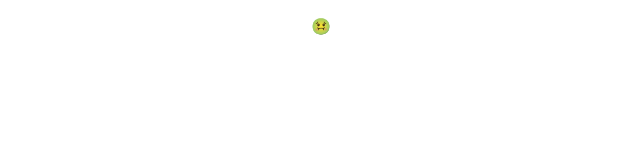
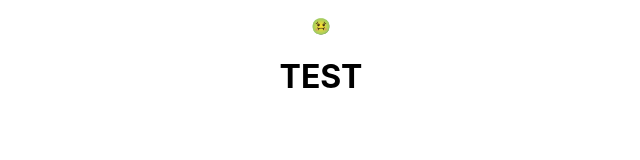
Before and after one commit to EvgeniyHalimon/Password-Generator, a React (Create React App) app: page / in a window 1280 px wide. Shown: the top 160 px of the page, without its empty margins (319-959 px from the left). Built offline with nearby package versions, Linux system fonts and the light colour scheme.

Commit message:
GM-1: added auto addition of numbers

```diff
--- a/src/App.tsx
+++ b/src/App.tsx
@@ -1,9 +1,11 @@
 import './App.scss';
+import { PasswordGenerator } from './components/PasswordGenerator';
 
 function App() {
   return (
     <div className="App">
       <p>&#129314;</p>
+      <PasswordGenerator/>
     </div>
   );
 }
--- /dev/null
+++ b/src/components/PasswordGenerator/PasswordGenerator.tsx
@@ -0,0 +1,9 @@
+const PasswordGenerator = () => {
+    const numbers = Array.from(Array(10)).fill(0).map((num:number, i:number) => num + i)
+    console.log(numbers, 'NUMBERS')
+    return(
+        <h1>TEST</h1>
+    )
+}
+
+export {PasswordGenerator}
--- /dev/null
+++ b/src/components/PasswordGenerator/index.ts
@@ -0,0 +1 @@
+export * from './PasswordGenerator'
```
Also changed, not shown: src/components/PasswordGenerator/styles.scss (added).
